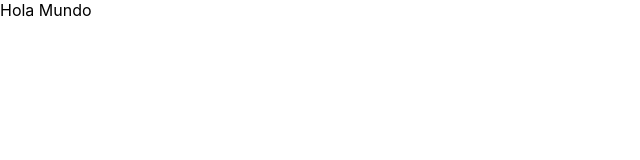
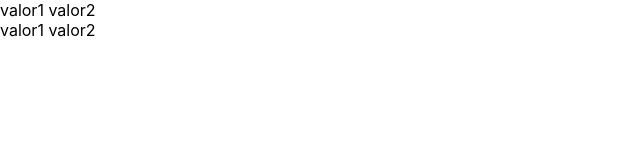
Before and after one commit to Rubenmt93/React-Context, a React (Create React App) app: page / in a window 1280 px wide. Shown: the top 160 px of the page, without its empty margins (0-640 px from the left). Built offline with nearby package versions, Linux system fonts and the light colour scheme.

Commit message:
Consumir multiple contexts

```diff
--- a/src/App.js
+++ b/src/App.js
@@ -1,29 +1,42 @@
-import {Component, createContext} from 'react'
+import {Component, createContext, useContext} from 'react'
 
-const Context = createContext('mi valor');
+const Context1 = createContext('mi primer context');
+const Context2 = createContext('mi segundo context');
 const Provider = ({ children })=> {
   return (
-    <Context.Provider value='Otro valor'>
-       {children}
-    </Context.Provider>
+    <Context1.Provider value='valor1'>
+       <Context2.Provider value='valor2'>
+         {children}
+       </Context2.Provider>
+    </Context1.Provider>
   )
 }
 class Componente extends Component {
-  static contextType = Context
   render() {
-    console.log(this.context);
     return (
-      <div>
-        Hola Mundo
-      </div>
+     <Context1.Consumer>
+      {valor1 =>
+       <Context2.Consumer>
+        {valor2 => <div>{`${valor1} ${valor2}`}</div>}
+       </Context2.Consumer>
+      }
+     </Context1.Consumer>
     )
   }
 }
 
+const Componente2 = () => {
+  const valor1= useContext(Context1)
+  const valor2= useContext(Context2)
+  return (
+    <div>{`${valor1} ${valor2}`}</div>
+  )
+}
 const App = () => {
   return(
     <Provider>
       <Componente></Componente>
+      <Componente2></Componente2>
     </Provider>
   )
 }
```
Also changed, not shown: src/4-clasesContext.js (added, +30 -0 lines).
